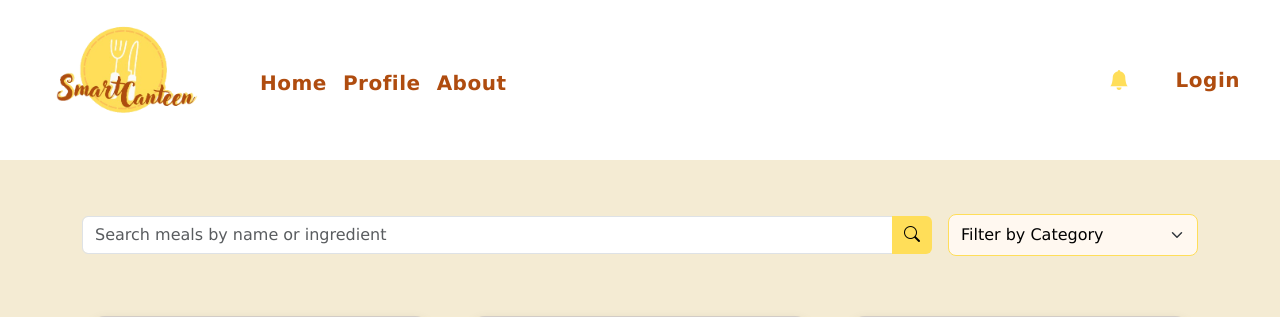
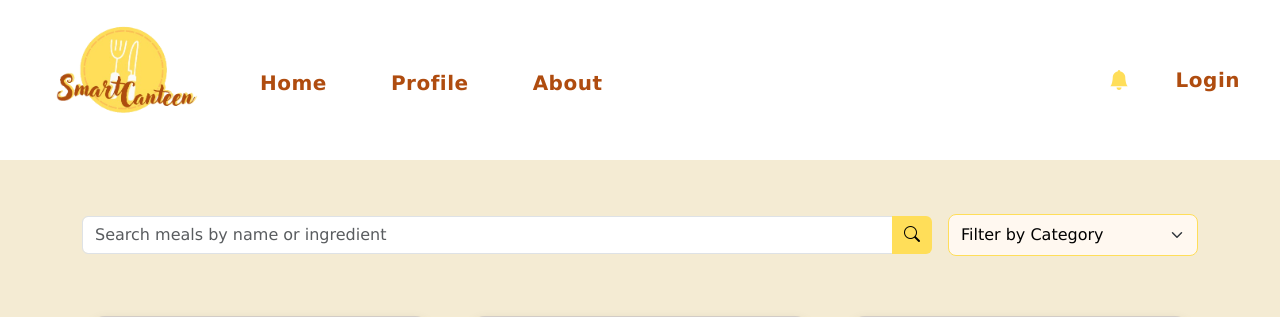
Before and after one commit to kohiiiiiiiii/SmartCanteen, a PHP site: page / in a window 1280 px wide. Shown: the top 317 px of the page. Run offline with PHP 8.4, Linux system fonts and the light colour scheme.

Commit message:
Update Navigation Bar

```diff
--- a/assets/css/index.css
+++ b/assets/css/index.css
@@ -19,8 +19,12 @@ body {
     margin-right: 20px;
 }
 
-.padding { margin-top: 5px; }
-.padding2 { margin-bottom: 5px; }
+.padding {
+  margin-top: 5px;
+  }
+.padding2 {
+  margin-bottom: 5px;
+}
 
 .notifcolor {
     color: #fcedb3;
@@ -74,6 +78,7 @@ body {
 
 .loginbtn, .registerbtn, .forgotbtn, .orderbtn {
     margin-top: 30px;
+    padding: 10px 20px;
     background-color: #ffde59;
     background-position: center;
     width: 150px;
--- a/forgot.html
+++ b/forgot.html
@@ -16,7 +16,7 @@
       <span class="navbar-toggler-icon"></span>
     </button>
     <div class="collapse navbar-collapse justify-content-between" id="navbarCollapse">
-            <div class="navbar-nav padding">
+      <div class="navbar-nav gap-5 w-100 padding">
         <a href="index.html" class="nav-link homecolor">Home</a>
         <a href="#" class="nav-link profilecolor">Profile</a>
         <a href="#" class="nav-link aboutcolor">About</a>
--- a/index.html
+++ b/index.html
@@ -16,7 +16,7 @@
       <span class="navbar-toggler-icon"></span>
     </button>
     <div class="collapse navbar-collapse justify-content-between" id="navbarCollapse">
-      <div class="navbar-nav padding">
+      <div class="navbar-nav gap-5 w-100 padding">
         <a href="index.html" class="nav-link homecolor">Home</a>
         <a href="#" class="nav-link profilecolor">Profile</a>
         <a href="#" class="nav-link aboutcolor">About</a>
--- a/login.html
+++ b/login.html
@@ -16,7 +16,7 @@
       <span class="navbar-toggler-icon"></span>
     </button>
     <div class="collapse navbar-collapse justify-content-between" id="navbarCollapse">
-            <div class="navbar-nav padding">
+      <div class="navbar-nav gap-5 w-100 padding">
         <a href="index.html" class="nav-link homecolor">Home</a>
         <a href="#" class="nav-link profilecolor">Profile</a>
         <a href="#" class="nav-link aboutcolor">About</a>
--- a/register.html
+++ b/register.html
@@ -16,7 +16,7 @@
       <span class="navbar-toggler-icon"></span>
     </button>
     <div class="collapse navbar-collapse justify-content-between" id="navbarCollapse">
-            <div class="navbar-nav padding">
+      <div class="navbar-nav gap-5 w-100 padding">
         <a href="index.html" class="nav-link homecolor">Home</a>
         <a href="#" class="nav-link profilecolor">Profile</a>
         <a href="#" class="nav-link aboutcolor">About</a>
```
Lines whose indentation alone changed are shown as unchanged.
